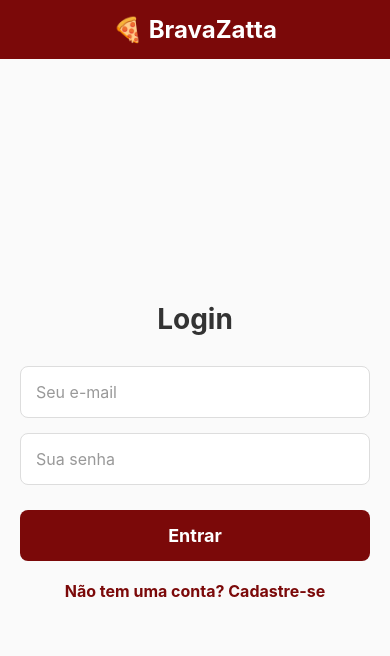
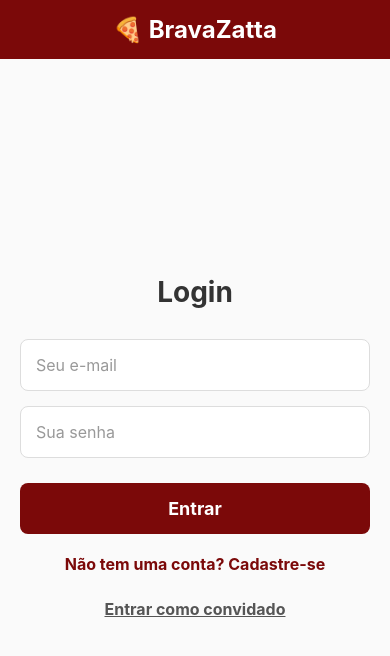
Before and after one commit to victoriaFatobene/TCC-Project, a React Native app in the folder mobile/: screen /SignIn in a window 390 px wide. Shown: the top 656 px of the page. Built offline with nearby package versions, Linux system fonts and the light colour scheme; what react-native-worklets would draw is missing.

Commit message:
Usuario convidado

```diff
--- a/mobile/App.tsx
+++ b/mobile/App.tsx
@@ -1,4 +1,4 @@
-import React from 'react';
+import React, { useState } from 'react'; // <-- Importe o 'useState'
 import { GestureHandlerRootView } from 'react-native-gesture-handler';
 import { NavigationContainer } from '@react-navigation/native';
 import { createStackNavigator } from '@react-navigation/stack';
@@ -7,12 +7,10 @@ import { Ionicons } from '@expo/vector-icons';
 import { CartProvider } from './src/contexts/CartContext';
 
 import { AuthProvider, useAuth } from './src/contexts/AuthContext';
-
 import LoginScreen from './src/screens/Login';
 import RegisterScreen from './src/screens/Register';
 
-
-
+// --- Imports das suas telas (Tudo certo) ---
 import HomeScreen from './src/screens/TelaInicial';
 import Pizzas from './src/screens/Pizzas';
 import MenuPizzas from './src/screens/MenuPizzas';
@@ -35,7 +33,7 @@ import StatusPedido from './src/screens/StatusPedido';
 import CadastroCartao from './src/screens/CadastroCartao';
 import VerMais from './src/screens/VerMais';
 
-
+// --- Tipagem (Tudo certo) ---
 type RootStackParamList = {
   MainTabs: undefined;
   Pagamento: { novoCartao?: object };
@@ -43,7 +41,6 @@ type RootStackParamList = {
   CadastroCartao: undefined;
   Avaliacao: undefined;
 };
-
 type MenuStackParamList = {
   HomeScreen: undefined;
   Pizzas: undefined;
@@ -62,37 +59,36 @@ type MenuStackParamList = {
   ProductDetails: { product: object };
   VerMais: undefined;
 };
-
 type TabParamList = {
   Menu: undefined;
   Carrinho: undefined;
 };
-
-
 type AuthStackParamList = {
   Login: undefined;
   Register: undefined;
 };
 
-
-
+// --- Navegadores ---
 const RootStack = createStackNavigator<RootStackParamList>();
 const MenuStackNav = createStackNavigator<MenuStackParamList>();
 const Tab = createBottomTabNavigator<TabParamList>();
+const AuthStack = createStackNavigator<AuthStackParamList>();
 
-
-const AuthStack = createStackNavigator<AuthStackParamList>();
-function AuthScreens() {
+// --- MODIFICAÇÃO (EM PORTUGUÊS) ---
+// A 'AuthScreens' agora recebe a função 'onEntrarConvidado'
+function AuthScreens({ onEntrarConvidado }: { onEntrarConvidado: () => void }) {
   return (
     <AuthStack.Navigator screenOptions={{ headerShown: false }}>
-      <AuthStack.Screen name="Login" component={LoginScreen} />
+      <AuthStack.Screen name="Login">
+        {/* E passa essa função para o LoginScreen */}
+        {(props) => <LoginScreen {...props} onEntrarConvidado={onEntrarConvidado} />}
+      </AuthStack.Screen>
       <AuthStack.Screen name="Register" component={RegisterScreen} />
     </AuthStack.Navigator>
   );
 }
 
-
-
+// --- MenuScreens (Sem mudança) ---
 function MenuScreens() {
   return (
     <MenuStackNav.Navigator screenOptions={{ headerShown: false }}>
@@ -116,7 +112,7 @@ function MenuScreens() {
   );
 }
 
-
+// --- TabNavigator (Sem mudança) ---
 function TabNavigator() {
   return (
     <Tab.Navigator
@@ -149,13 +145,18 @@ function TabNavigator() {
 }
 
 
+// --- MODIFICAÇÃO (EM PORTUGUÊS) ---
+// O "Porteiro" agora entende 'eConvidado'
 function RootNavigator() {
   const { session } = useAuth();
+  const [eConvidado, setEConvidado] = useState(false); // 1. Criamos o estado "é Convidado"
 
   return (
     <RootStack.Navigator screenOptions={{ headerShown: false }}>
-      {session && session.user ? (
+      {/* 2. Verificamos: O usuário está logado OU 'é Convidado'? */}
+      {(session && session.user) || eConvidado ? (
 
+        // Sim? Mostre o app principal
         <>
           <RootStack.Screen name="MainTabs" component={TabNavigator} />
           <RootStack.Screen name="Pagamento" component={Pagamento} />
@@ -165,14 +166,16 @@ function RootNavigator() {
         </>
       ) : (
 
-        <RootStack.Screen name="MainTabs" component={AuthScreens} />
+        // Não? Mostre as telas de Auth e passe a função 'setEConvidado'
+        <RootStack.Screen name="MainTabs">
+          {(props) => <AuthScreens {...props} onEntrarConvidado={() => setEConvidado(true)} />}
+        </RootStack.Screen>
       )}
     </RootStack.Navigator>
   );
 }
 
-
-
+// --- App() (Sem mudança) ---
 export default function App() {
   return (
     <GestureHandlerRootView style={{ flex: 1 }}>
--- a/mobile/src/screens/Login/index.js
+++ b/mobile/src/screens/Login/index.js
@@ -12,7 +12,8 @@ import {
 import { useSafeAreaInsets } from "react-native-safe-area-context";
 import { useAuth } from "../../contexts/AuthContext";
 
-export default function Login({ navigation }) {
+// 1. A tela agora espera receber a função 'onEntrarConvidado'
+export default function Login({ navigation, onEntrarConvidado }) {
   const insets = useSafeAreaInsets();
   const [email, setEmail] = useState('');
   const [password, setPassword] = useState('');
@@ -72,6 +73,16 @@ export default function Login({ navigation }) {
         >
           <Text style={styles.linkText}>Não tem uma conta? Cadastre-se</Text>
         </TouchableOpacity>
+
+        {/* --- 2. BOTÃO NOVO (EM PORTUGUÊS) --- */}
+        <TouchableOpacity
+          style={styles.botaoConvidado}   // Estilo em português
+          onPress={onEntrarConvidado}    // Chama a função
+        >
+          <Text style={styles.textoConvidado}>Entrar como convidado</Text>
+        </TouchableOpacity>
+        {/* --- FIM DO BOTÃO NOVO --- */}
+
       </View>
     </View>
   );
@@ -107,4 +118,18 @@ const styles = StyleSheet.create({
   buttonText: { color: '#FFF', fontSize: 18, fontWeight: 'bold' },
   linkButton: { marginTop: 20, alignItems: 'center' },
   linkText: { color: '#7B0909', fontSize: 16, fontWeight: 'bold' },
+
+  // --- 3. ESTILOS NOVOS (EM PORTUGUÊS) ---
+  botaoConvidado: {
+    marginTop: 15,
+    padding: 10,
+    alignItems: 'center',
+  },
+  textoConvidado: {
+    color: '#555',
+    fontSize: 16,
+    fontWeight: 'bold',
+    textDecorationLine: 'underline',
+  },
+  // --- FIM DOS ESTILOS NOVOS ---
 });
```
